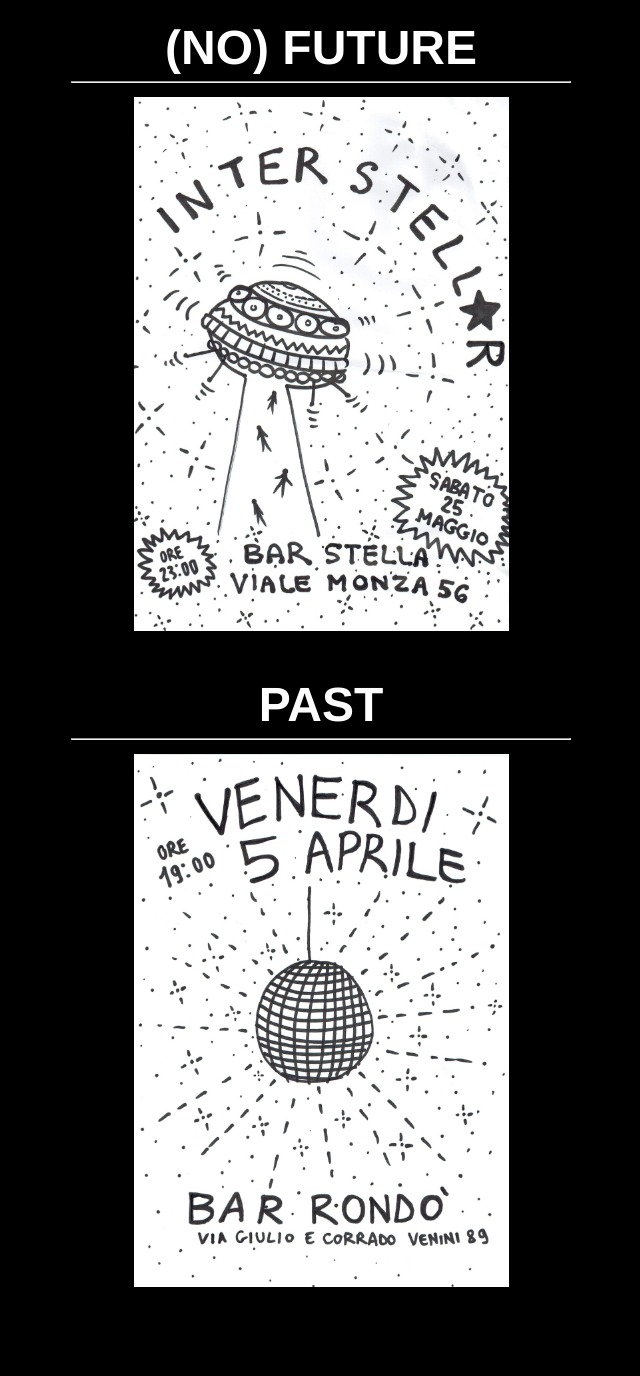
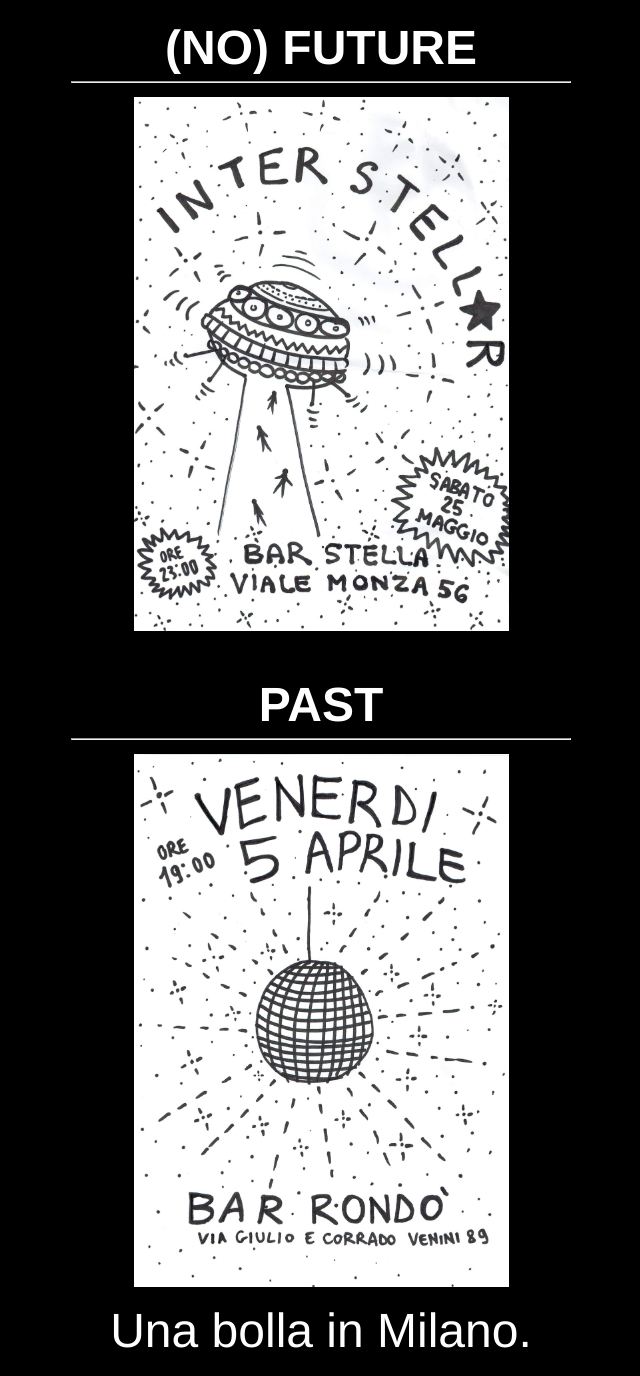
Before and after one commit to vialemonza/vialemonza.github.io, a Jekyll site: the page built from index.html, in a window 1280 px wide. Shown: the whole page, without its empty margins (319-959 px from the left). Built offline with Jekyll 4.4.1, drawn with Linux system fonts in a browser that asks for light colours.

Commit message:
Update default.html

```diff
--- a/_layouts/default.html
+++ b/_layouts/default.html
@@ -20,7 +20,7 @@
 
 			</div><!-- /.container -->
 			<footer>
-	        		 <p class="content">Una bolla in Milano.<p>
+	        		 <p class="content" align="center"><font size="8" color="white">Una bolla in Milano.</font><p>
 	        		<!--<p href="https://github.com/hankquinlan">github.com/hankquinlan</p> -->
 			</footer>
 		</body>
```
